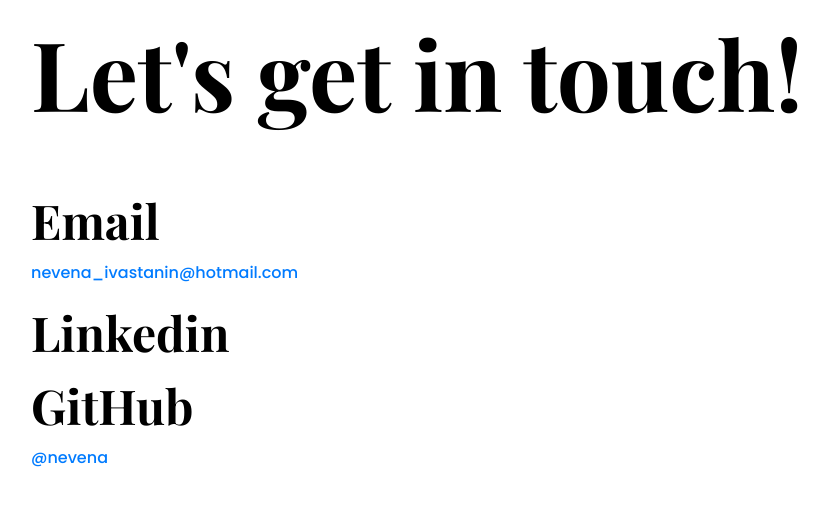
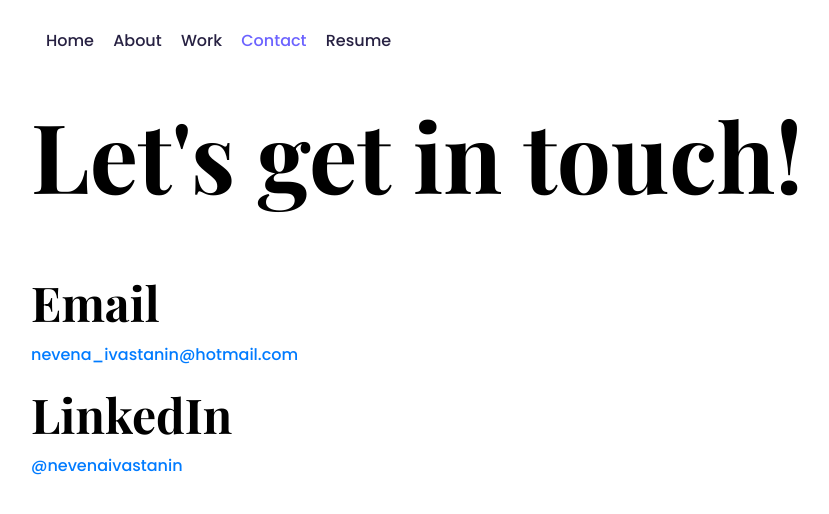
Before and after one commit to nevena31/portfolio-with-resume, a plain HTML site: page contact.html in a window 1280 px wide. Shown: the whole page, without its empty margins (54-883 px from the left). Drawn offline with nearby package versions, Linux system fonts and the light colour scheme.

Commit message:
Added navigation bar to all pages

```diff
--- a/contact.html
+++ b/contact.html
@@ -41,21 +41,31 @@
     ></script>
   </head>
   <body>
+    <div class="container">
+      <nav class="d-flex justify-content-between">
+        <ul>
+          <li>
+            <a href="/" title="Homepage">Home</a>
+          </li>
+          <li><a href="/about.html" title="About Nevena">About</a></li>
+          <li>
+            <a href="/work.html" title="Nevena's work">Work</a>
+          </li>
+          <li class="active"><a href="/contact.html" title="Contact Nevena">Contact</a></li>
+          <li><a href="/resume.html" title="Nevena's resume">Resume</a></li>
+        </ul>
+      </nav>
+    </div>
      <div class="content-container container">
       <div class="content">
         <h1 class="mb-5">Let's get in touch!</h1>
         <h3>Email</h3>
         <p>
-          <a href="mailtto:nevena_ivastanin@hotmail.com">nevena_ivastanin@hotmail.com</a>
+          <a href="mailtto:nevena_ivastanin@hotmail.com" title="Email">nevena_ivastanin@hotmail.com</a>
         </p>
-
-        <h3>Linkedin</h3>
+        <h3>LinkedIn</h3>
         <p>
-          <a href="https://www.linkedin.com/nevena-ivastanin" target="_blank"></a>
-        </p>
-        <h3>GitHub</h3>
-        <p>
-          <a href="https://github.com/nevena31" target="_blank">@nevena</a>
+          <a href="https://www.linkedin.com/in/nevena-ivastanin/" target="_blank" title="LinkedIn">@nevenaivastanin</a>
         </p>
       </div>
   </body>
```
Also changed, not shown: about.html (+17 -0 lines), index.html (+1 -1 lines), resume.html (+20 -2 lines), work.html (+15 -0 lines).
